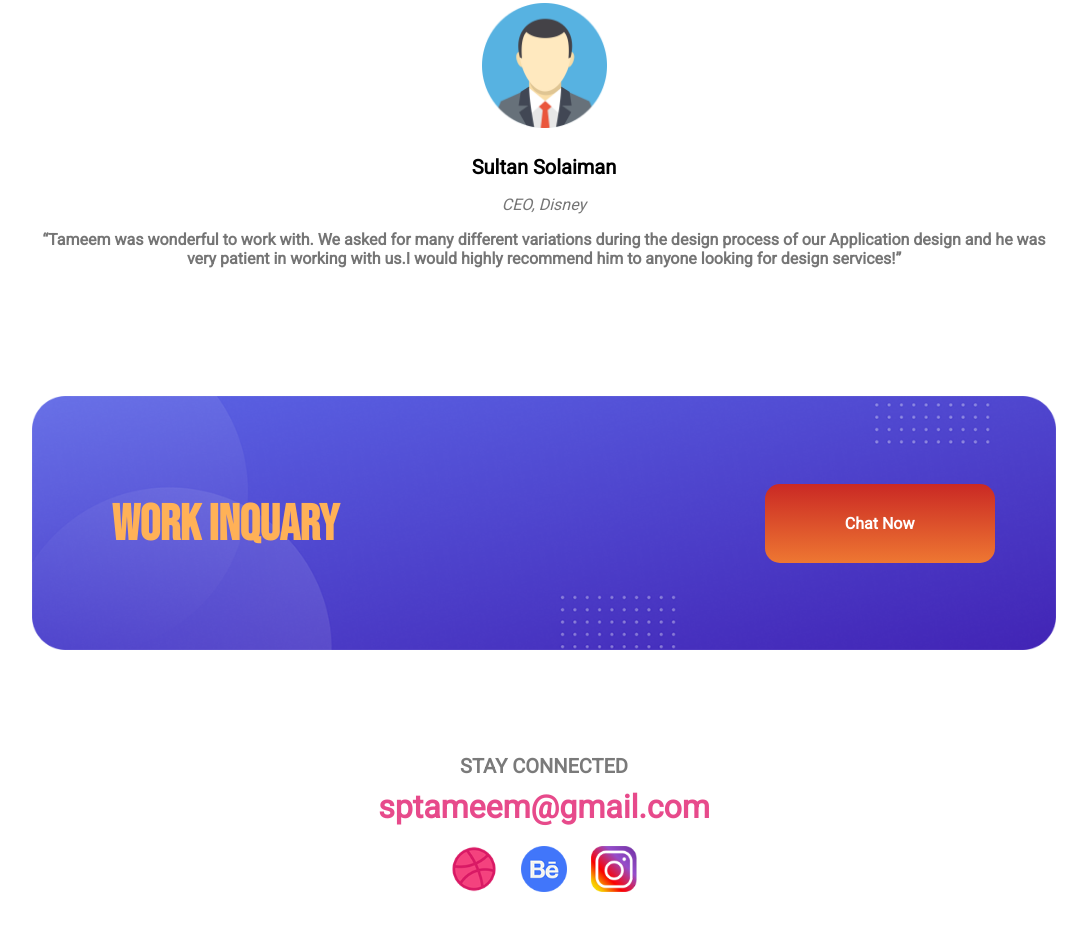
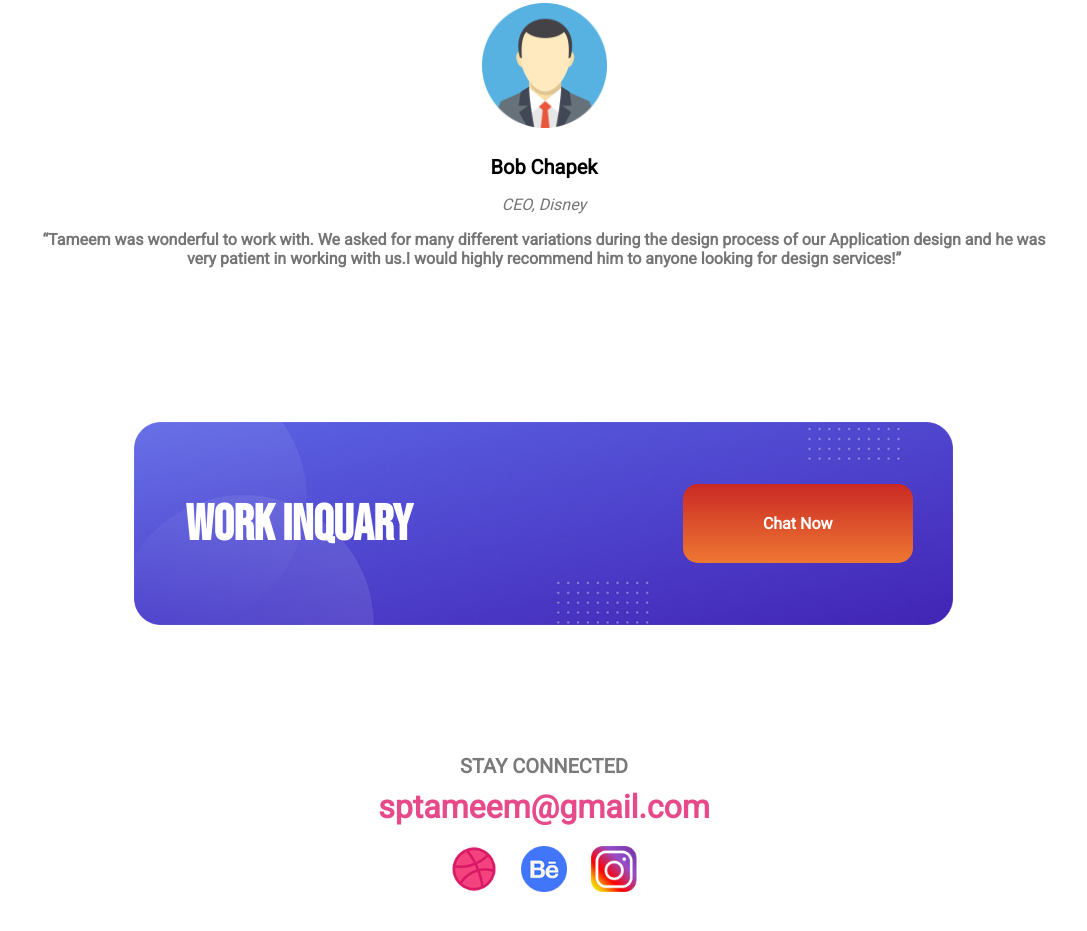
Before and after one commit to tameemshahriar/personal-portfolio, a plain HTML site: page index.html in a window 1280 px wide. Shown: the part 2420-3351 px from the top of the page, without its empty margins (96-1183 px from the left). Drawn offline with Linux system fonts and the light colour scheme.

Commit message:
small modification done

```diff
--- a/index.html
+++ b/index.html
@@ -93,7 +93,7 @@
     <div class="middle-div">
         <h1 class="middletxt">What clients say?</h1>
         <img class="avatar" src="images/avatar.png" alt="">
-        <h4 class="name middletxt">Sultan Solaiman</h4>
+        <h4 class="name middletxt">Bob Chapek</h4>
         <p class="designation middletxt">CEO, Disney</p>
         <p class="middletxt">“Tameem was wonderful to work with. We asked for many different variations during the design process of our Application design and he was very patient in working with us.I would highly recommend him to anyone looking for design services!”</p>
     </div>
--- a/style.css
+++ b/style.css
@@ -151,7 +151,7 @@ p{
     background-image: url("images/Group_33094_1.png");
     background-repeat: no-repeat;
     background-position: center;
-    background-size: 100%;
+    background-size: 80%;
     height: 300px;
     margin: 0 auto;
     margin-top: 30px;
@@ -206,7 +206,7 @@ footer {
 #h1-work-text {
 
     float: left;
-    padding-left: 2%;
+    padding-left: 20%;
 
 }
 
@@ -214,12 +214,13 @@ footer {
     display: inline-block;
     margin-top: 30px;
     float: right;
+    margin-right: 20%;
 }
 
 
 .white-highlight {
 
-    color: rgb(255, 177, 87);
+    color: rgb(255, 255, 255);
 
 }
 
```
